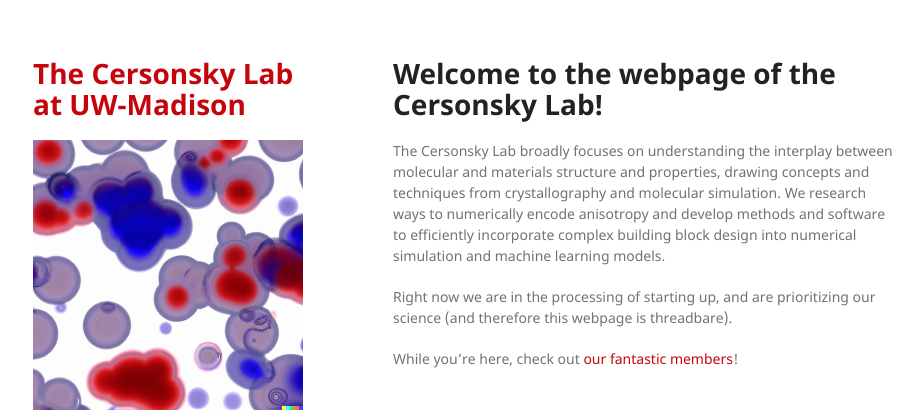
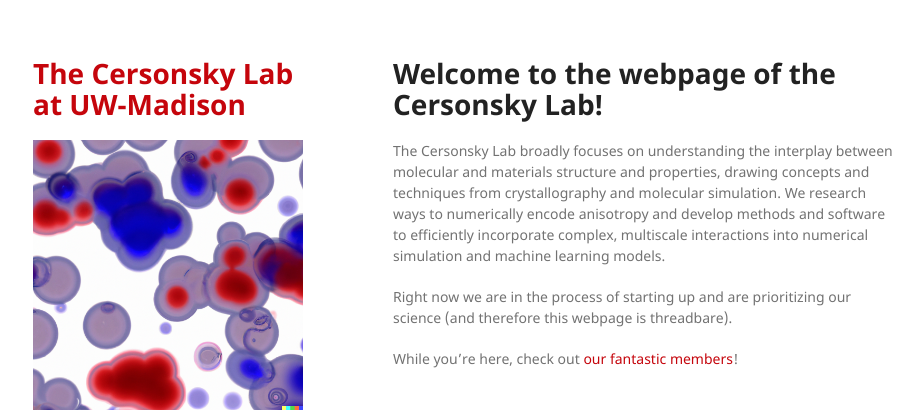
Before and after one commit to trysmiles/website, a Jekyll site: the page built from index.md, in a window 1280 px wide. Shown: the top 418 px of the page, without its empty margins (177-1100 px from the left). Built offline with Jekyll 4.4.1, drawn with Linux system fonts in a browser that asks for light colours; our own code applies the rules of GitHub Pages for plain Markdown files.

Commit message:
Update index.md

```diff
--- a/index.md
+++ b/index.md
@@ -4,8 +4,8 @@
 
 # **Welcome to the webpage of the Cersonsky Lab!**
 
-The Cersonsky Lab broadly focuses on understanding the interplay between molecular and materials structure and properties, drawing concepts and techniques from crystallography and molecular simulation. We research ways to numerically encode anisotropy and develop methods and software to efficiently incorporate complex building block design into numerical simulation and machine learning models.
+The Cersonsky Lab broadly focuses on understanding the interplay between molecular and materials structure and properties, drawing concepts and techniques from crystallography and molecular simulation. We research ways to numerically encode anisotropy and develop methods and software to efficiently incorporate complex, multiscale interactions into numerical simulation and machine learning models.
 
-Right now we are in the processing of starting up, and are prioritizing our science (and therefore this webpage is threadbare).
+Right now we are in the process of starting up and are prioritizing our science (and therefore this webpage is threadbare).
 
 While you're here, check out <a href="/website/members">our fantastic members</a>!
```
